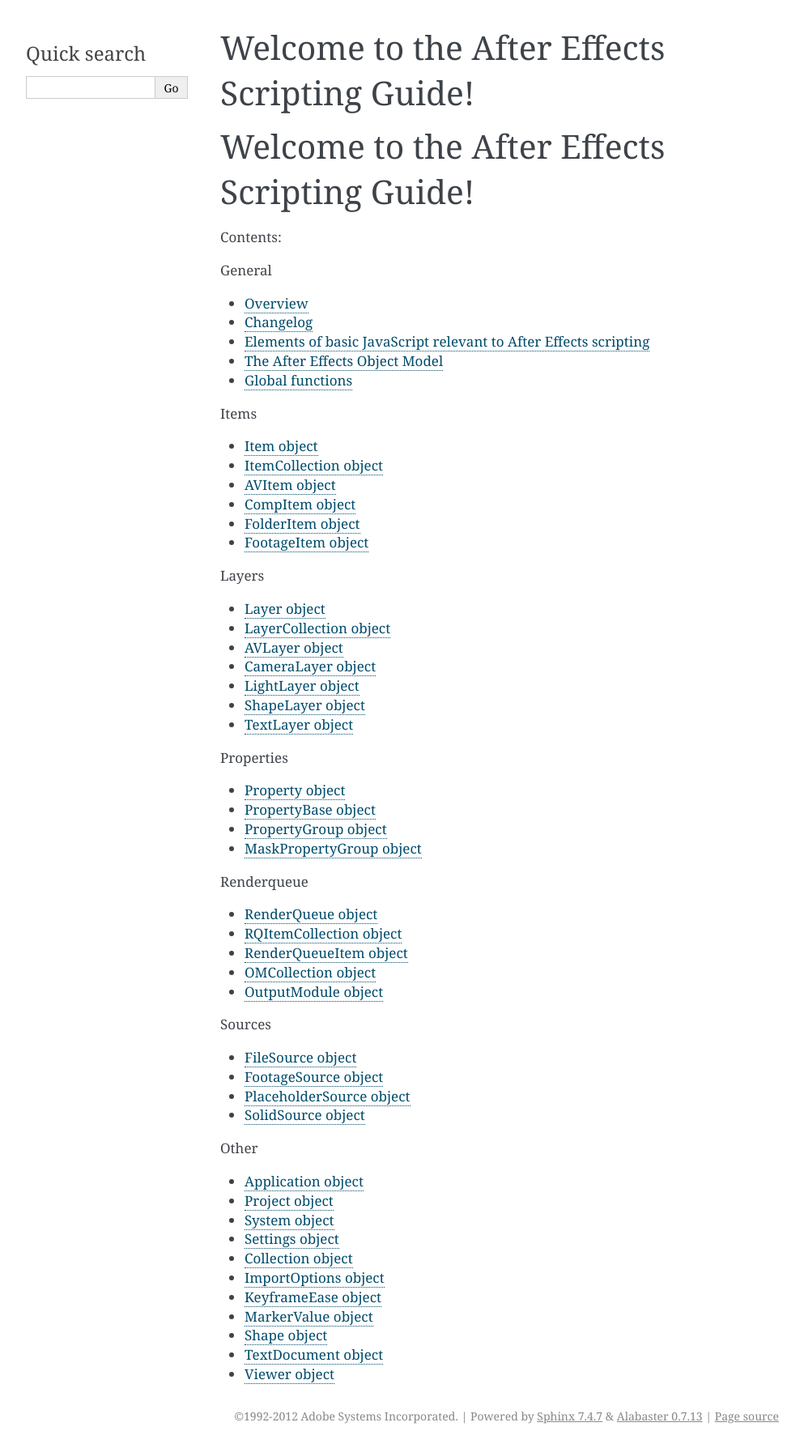
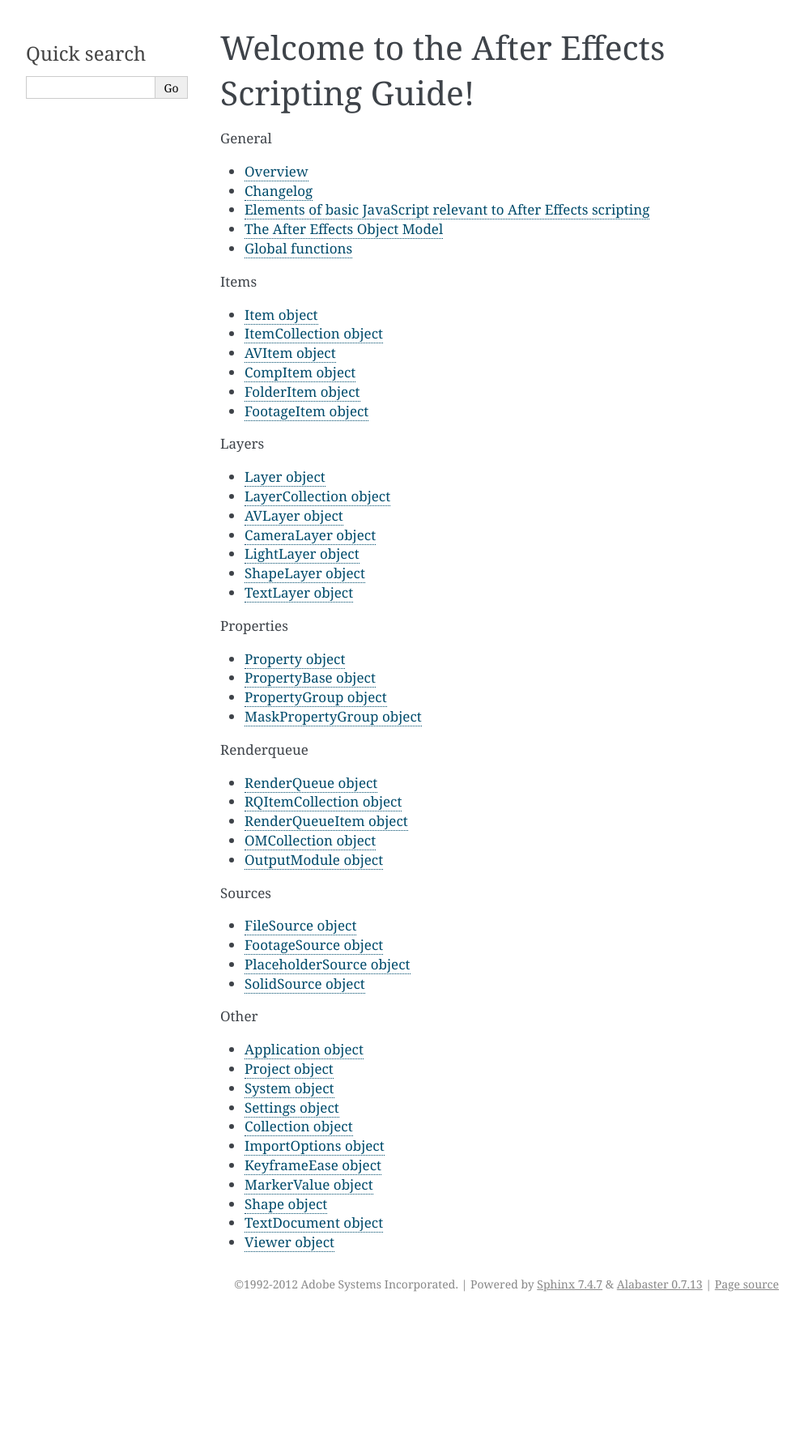
Before and after one commit to docsforadobe/after-effects-scripting-guide, a Sphinx documentation site: the page built from docs/index.rst, in a window 1280 px wide. Shown: the whole page at 81% size, without its empty margins (148-1141 px from the left). Built offline with Sphinx 7.4.7, drawn with Linux system fonts in a browser that asks for light colours; after the commit the page ends 1625 px from its top, so only the background shows below that; some of the changed lines change nothing that is shown.

Commit message:
Remove double header and "contents"

```diff
--- a/docs/index.rst
+++ b/docs/index.rst
@@ -5,16 +5,6 @@
 
 Welcome to the After Effects Scripting Guide!
 ---------------------------------------------
-
-.. aedocs documentation master file, created by
-   sphinx-quickstart on Mon Feb  1 14:43:26 2016.
-   You can adapt this file completely to your liking, but it should at least
-   contain the root `toctree` directive.
-
-Welcome to the After Effects Scripting Guide!
----------------------------------------------
-
-Contents:
 
 .. toctree::
     :maxdepth: 1
```
